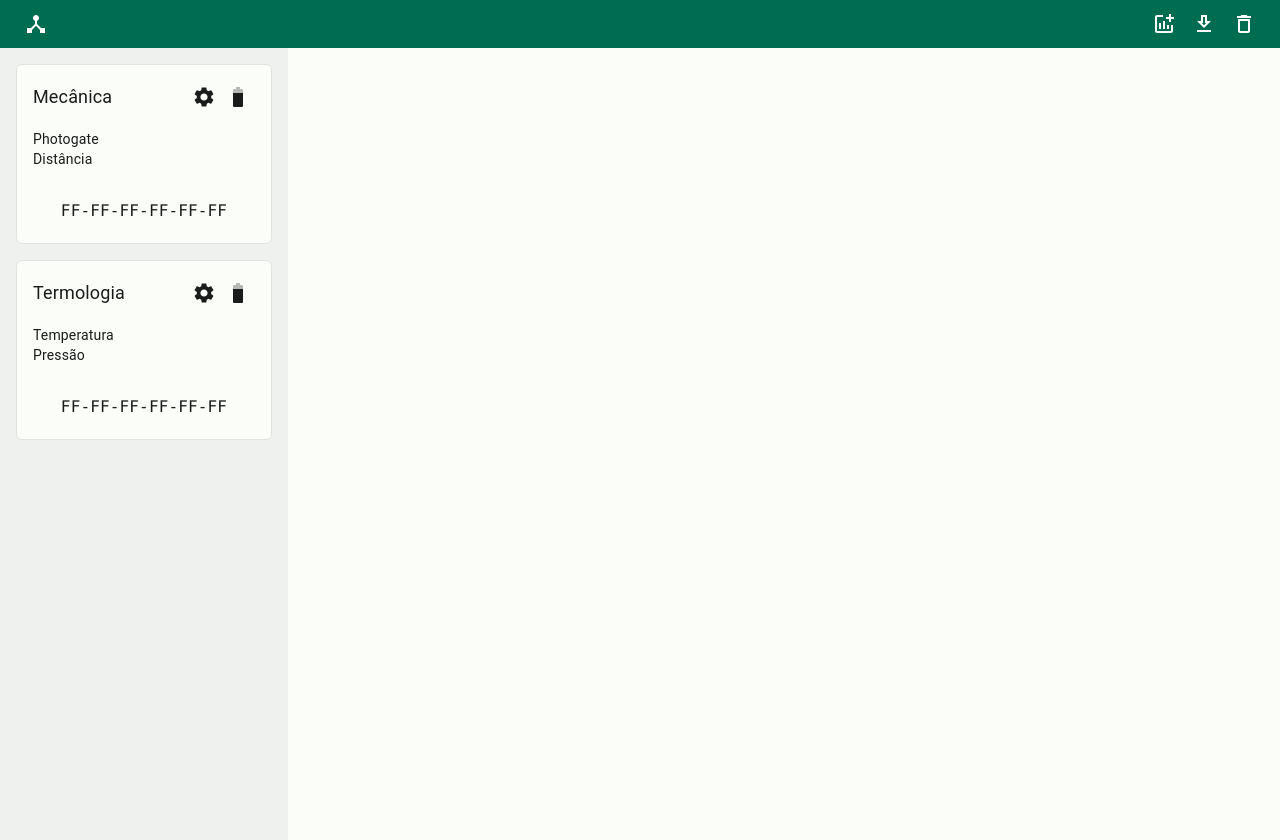
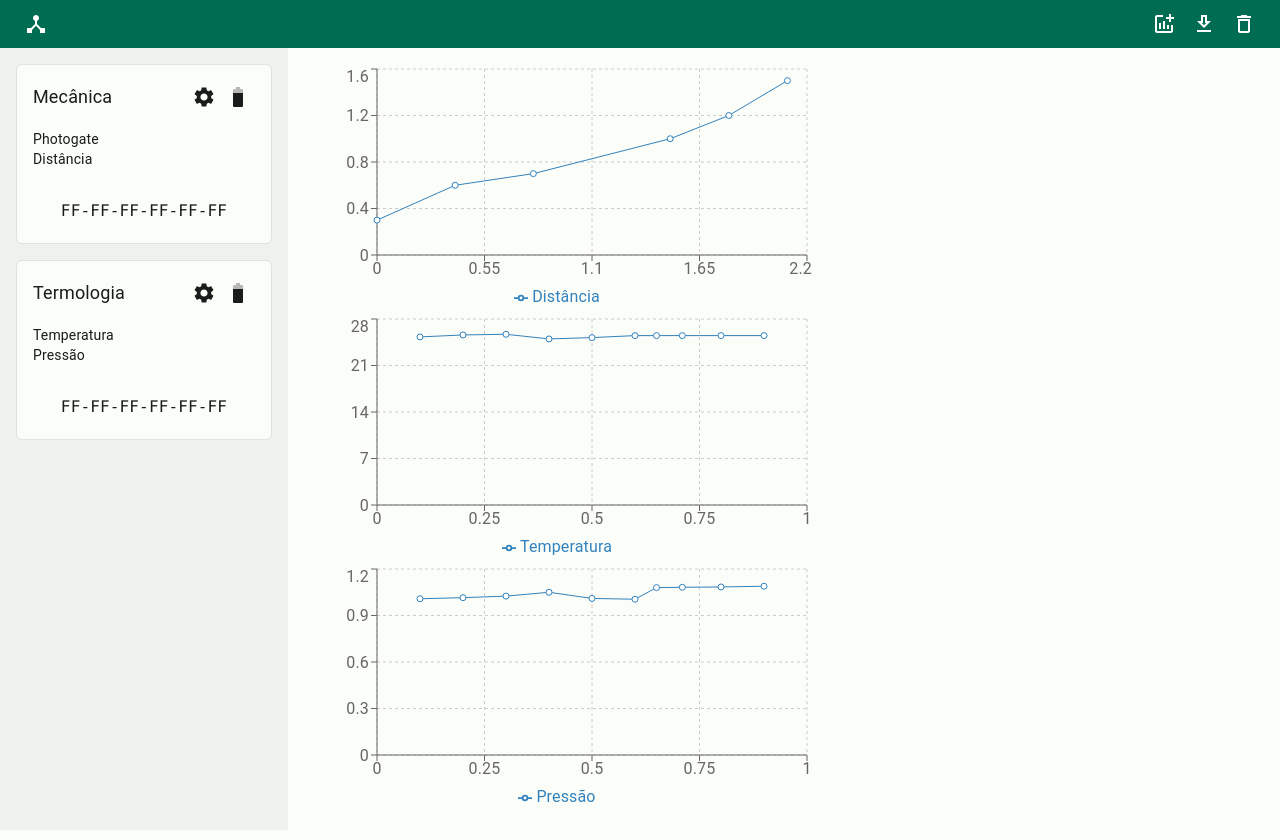
Before and after one commit to renanrms/FTR-Lab-Desktop, a React (Vite) app in the folder src/renderer/: page / in a window 1280 px wide. Shown: the top 840 px of the page. Built offline with nearby package versions, Linux system fonts and the light colour scheme.

Commit message:
Adiciona componente de gráfico e altera o posicionamento dos elementos.

```diff
--- a/package.json
+++ b/package.json
@@ -24,7 +24,8 @@
     "@emotion/react": "^11.10.5",
     "@emotion/styled": "^11.10.5",
     "@mui/icons-material": "^5.11.0",
-    "@mui/material": "^5.11.0"
+    "@mui/material": "^5.11.0",
+    "recharts": "^2.2.0"
   },
   "devDependencies": {
     "@electron-toolkit/tsconfig": "^1.0.1",
--- a/src/renderer/src/App.tsx
+++ b/src/renderer/src/App.tsx
@@ -5,14 +5,18 @@ import theme from './theme/muiTheme'
 import CssBaseline from '@mui/material/CssBaseline'
 import { Header } from './components/Header'
 import { Sidebar } from './components/Sidebar'
+import { ChartsArea } from './features/chart/components/ChartsArea'
 
 export function App() {
   return (
     <ThemeProvider theme={theme}>
       <CssBaseline />
-      <div className="w-screen h-screen bg-background">
+      <div className="w-screen h-screen bg-background flex flex-col">
         <Header></Header>
-        <Sidebar></Sidebar>
+        <div className="w-full h-full flex">
+          <Sidebar></Sidebar>
+          <ChartsArea></ChartsArea>
+        </div>
       </div>
     </ThemeProvider>
   )
--- a/src/renderer/src/components/Header.tsx
+++ b/src/renderer/src/components/Header.tsx
@@ -6,7 +6,7 @@ import IconButton from '@mui/material/IconButton'
 
 export function Header() {
   return (
-    <div className="w-screen h-12 bg-primary text-on-primary flex items-center justify-between">
+    <div className="col-span-2 h-12 bg-primary-40 text-on-primary flex shrink-0 items-center justify-between">
       <div className="mx-4 h-10 flex items-center justify-center">
         <IconButton style={{ color: 'var(--md-sys-color-on-primary)' }}>
           <DeviceHubOutlinedIcon></DeviceHubOutlinedIcon>
--- a/src/renderer/src/components/Sidebar.tsx
+++ b/src/renderer/src/components/Sidebar.tsx
@@ -19,7 +19,7 @@ export function Sidebar() {
   ]
 
   return (
-    <div className="w-72 p-4 h-full bg-neutral-95 dark:bg-neutral-20 flex flex-col items-center">
+    <div className="w-72 p-4 bg-neutral-95 dark:bg-neutral-20 flex shrink-0 flex-col items-center">
       {devices.map((device, index) => (
         <DeviceCard device={device} key={index}></DeviceCard>
       ))}
--- /dev/null
+++ b/src/renderer/src/features/chart/components/Chart.tsx
@@ -0,0 +1,34 @@
+import {
+  LineChart,
+  Line,
+  XAxis,
+  YAxis,
+  CartesianGrid,
+  Tooltip,
+  Legend,
+} from 'recharts'
+
+interface ChartPropType {
+  XAxis: { key: string; name: string }
+  YAxis: { key: string; name: string }
+  data: Object[]
+}
+
+export function Chart(props: ChartPropType) {
+  return (
+    <div>
+      <LineChart width={500} height={250}>
+        <CartesianGrid strokeDasharray="3 3" />
+        <XAxis dataKey={props.XAxis.key} type="number" />
+        <YAxis dataKey={props.YAxis.key} />
+        <Tooltip />
+        <Legend />
+        <Line
+          dataKey={props.YAxis.key}
+          data={props.data}
+          name={props.YAxis.name}
+        />
+      </LineChart>
+    </div>
+  )
+}
--- /dev/null
+++ b/src/renderer/src/features/chart/components/ChartsArea.tsx
@@ -0,0 +1,66 @@
+import { Container } from '@mui/material'
+import { Chart } from './Chart'
+
+const series = [
+  {
+    XAxis: { key: 't', name: 'Tempo' },
+    YAxis: { key: 'distance', name: 'Distância' },
+    data: [
+      { t: 0.0, distance: 0.3 },
+      { t: 0.4, distance: 0.6 },
+      { t: 0.8, distance: 0.7 },
+      { t: 1.5, distance: 1.0 },
+      { t: 1.8, distance: 1.2 },
+      { t: 2.1, distance: 1.5 },
+    ],
+  },
+  {
+    XAxis: { key: 't', name: 'Tempo' },
+    YAxis: { key: 'temperature', name: 'Temperatura' },
+    data: [
+      { t: 0.1, temperature: 25.3 },
+      { t: 0.2, temperature: 25.6 },
+      { t: 0.3, temperature: 25.7 },
+      { t: 0.4, temperature: 25.0 },
+      { t: 0.5, temperature: 25.2 },
+      { t: 0.6, temperature: 25.5 },
+      { t: 0.65, temperature: 25.5 },
+      { t: 0.71, temperature: 25.5 },
+      { t: 0.8, temperature: 25.5 },
+      { t: 0.9, temperature: 25.5 },
+    ],
+  },
+  {
+    XAxis: { key: 't', name: 'Tempo' },
+    YAxis: { key: 'pressure', name: 'Pressão' },
+    data: [
+      { t: 0.1, pressure: 1.008 },
+      { t: 0.2, pressure: 1.015 },
+      { t: 0.3, pressure: 1.025 },
+      { t: 0.4, pressure: 1.05 },
+      { t: 0.5, pressure: 1.01 },
+      { t: 0.6, pressure: 1.005 },
+      { t: 0.65, pressure: 1.08 },
+      { t: 0.71, pressure: 1.082 },
+      { t: 0.8, pressure: 1.084 },
+      { t: 0.9, pressure: 1.089 },
+    ],
+  },
+]
+
+export function ChartsArea() {
+  return (
+    <Container>
+      <div className="w-full py-4 h-full flex justify-between flex-wrap">
+        {series.map((serie, index) => (
+          <Chart
+            XAxis={serie.XAxis}
+            YAxis={serie.YAxis}
+            data={serie.data}
+            key={index}
+          ></Chart>
+        ))}
+      </div>
+    </Container>
+  )
+}
```
Also changed, not shown: 1 other file (tests, documents, lock files or other folders).
